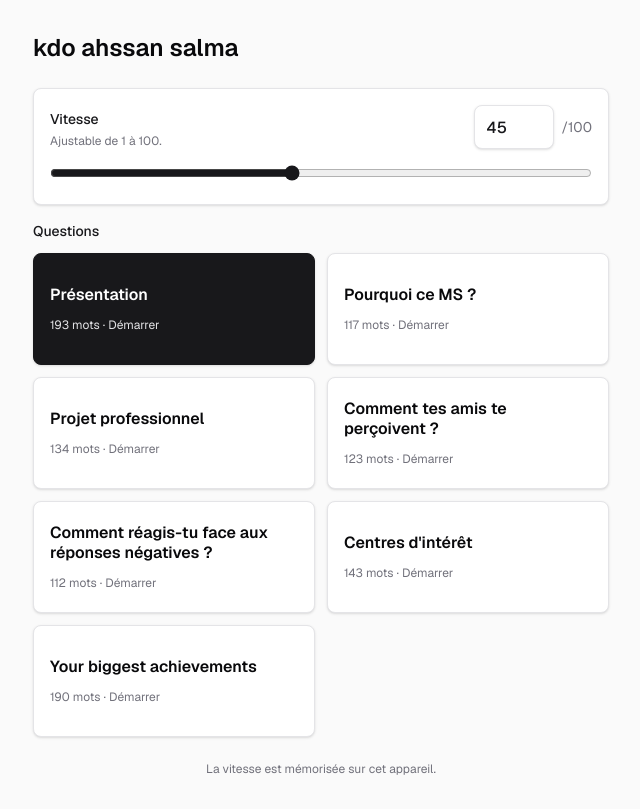
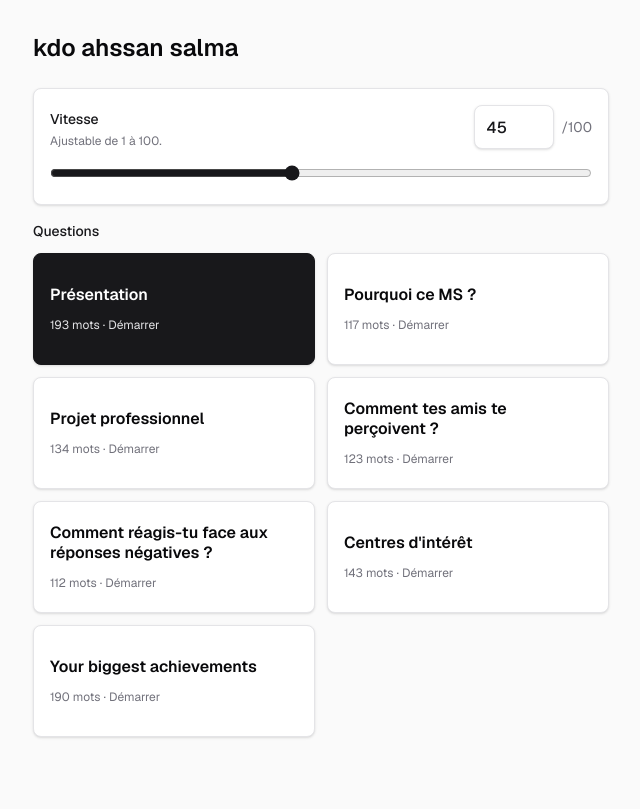
Before and after one commit to kolothmane/tbs-entretien, a Next.js app: page / in a window 1280 px wide. Shown: the whole page, without its empty margins (319-959 px from the left). Built offline with nearby package versions, Linux system fonts and the light colour scheme.

Commit message:
Remove speed footer text

```diff
--- a/app/ui/reader-app.tsx
+++ b/app/ui/reader-app.tsx
@@ -425,9 +425,6 @@ export default function ReaderApp() {
         </div>
       )}
 
-      <footer className="mt-6 text-center text-xs text-zinc-500 dark:text-zinc-400">
-        La vitesse est mémorisée sur cet appareil.
-      </footer>
     </div>
   );
 }
```
